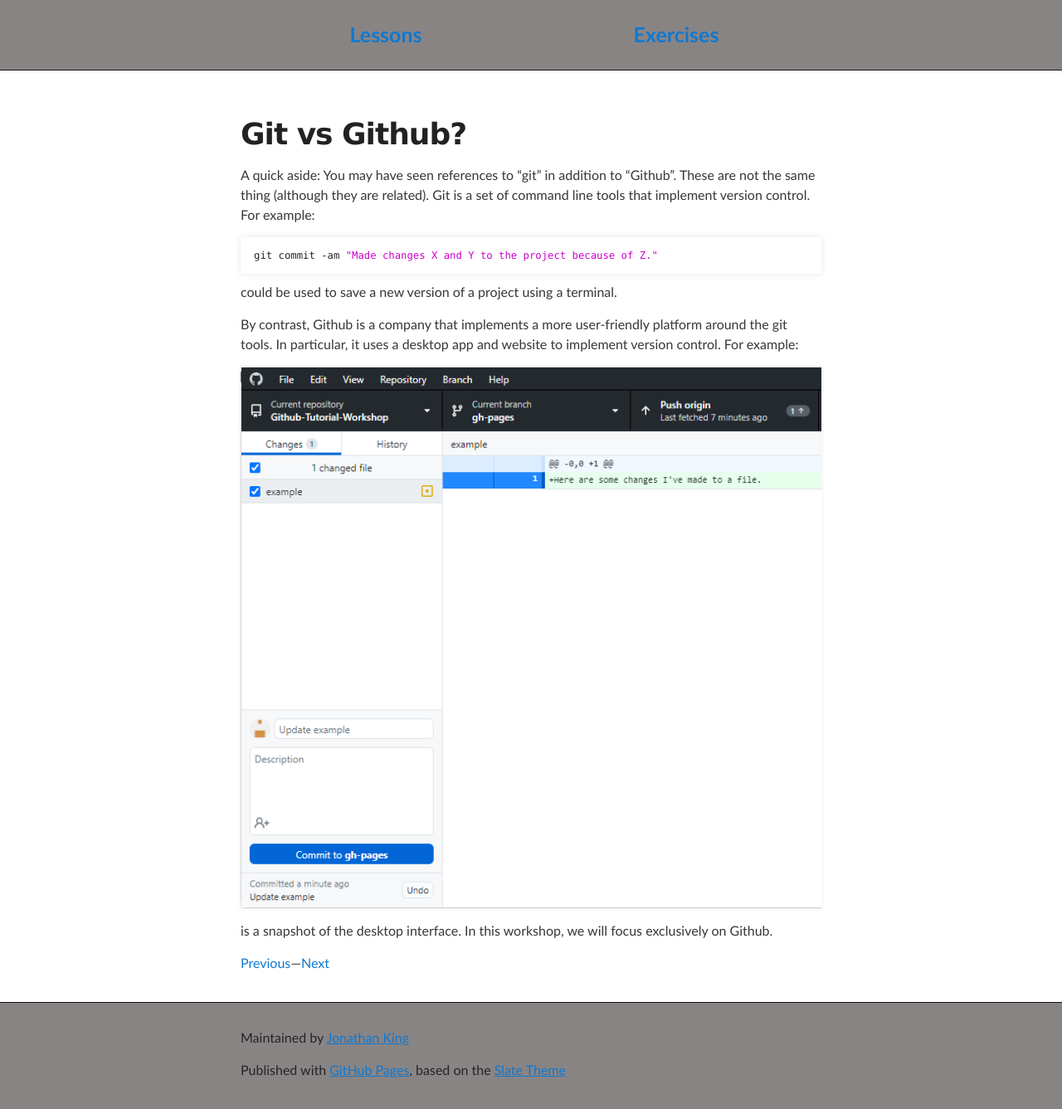
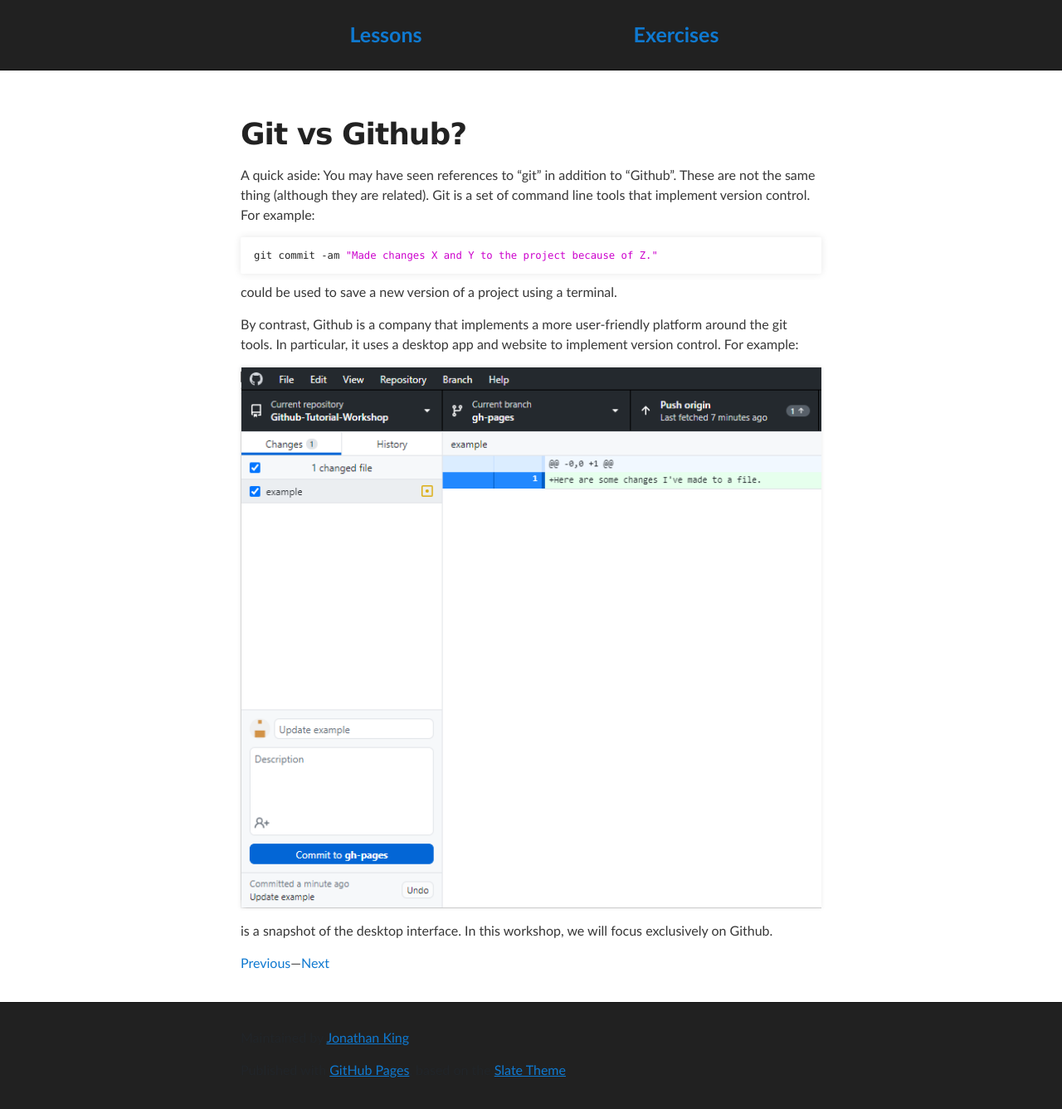
Before and after one commit to JonKing93/Github-Tutorial-Workshop, a Jekyll site: the page built from workshop/git-vs-github.md, in a window 1280 px wide. Shown: the whole page at 83% size. Built offline with Jekyll 4.4.1, drawn with Linux system fonts in a browser that asks for light colours.

Commit message:
Change header / footer color

```diff
--- a/assets/css/simple_style.css
+++ b/assets/css/simple_style.css
@@ -9,7 +9,7 @@ body {
   box-sizing: border-box;
 
   /* White background with black font */
-  background: #898484;
+  background: #212121;
   color:#373737;
 
   /* Make the font look nice */
```
